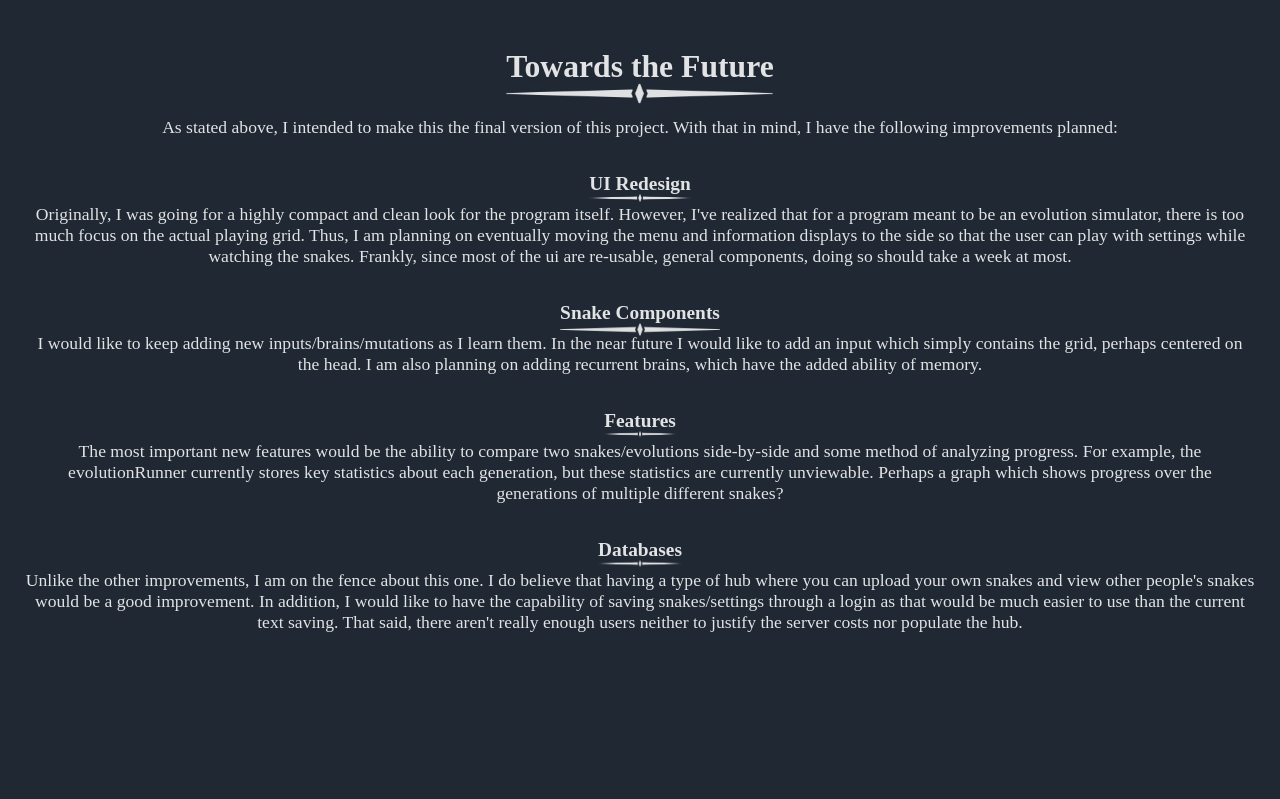
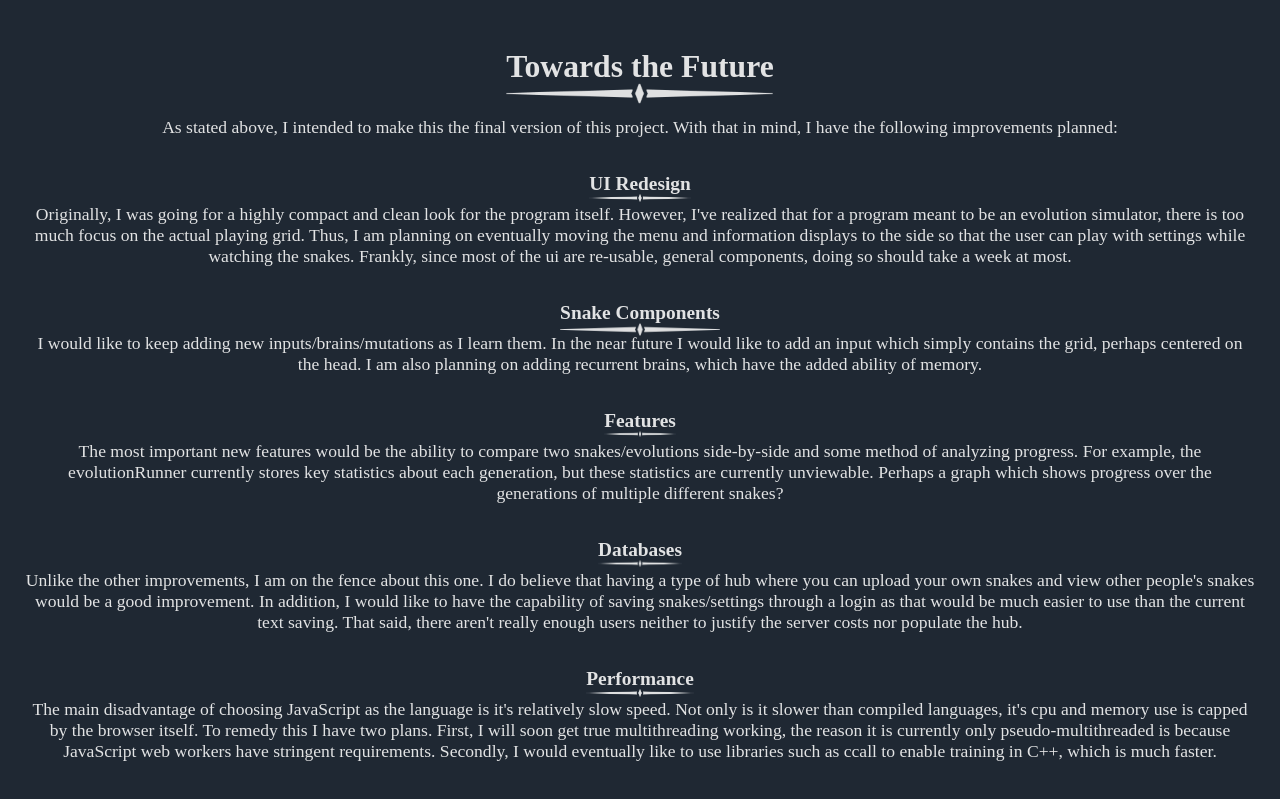
Before and after one commit to eelyort/shrewdSnek2, a plain HTML site: page index.html in a window 1280 px wide. Shown: the part 2201-3000 px from the top of the page. Before the commit the page ends 2887 px from the top, so only its background shows below. Drawn offline with nearby package versions, Linux system fonts and the light colour scheme.

Commit message:
text changes,  new instructions  performance "to the future"

```diff
--- a/index.html
+++ b/index.html
@@ -41,6 +41,7 @@
         Currently, the game is in showcase mode, where it plays randomly selected snakes that I trained previously. Floating your mouse over the top-left corner of the window should bring up a menu to begin.
         To begin evolving your very own snake, simply hit the "evolve" button and watch the magic happen. If you would like to customize/create the snake hit the "load" button.
         Doing so also allows you to browse all previous snakes and edit them at will. Lastly, the "edit evolution" button allows you to customize the evolution parameters.
+        To replay a snake, you can either hit the "play" button or the un-pause button at the bottom of the window.
     </p>
 </div>
 
@@ -130,6 +131,14 @@
         In addition, I would like to have the capability of saving snakes/settings through a login as that would be much easier to use than the current text saving.
         That said, there aren't really enough users neither to justify the server costs nor populate the hub.
     </p>
+    <span class="title small">Performance</span>
+    <p>
+        The main disadvantage of choosing JavaScript as the language is it's relatively slow speed.
+        Not only is it slower than compiled languages, it's cpu and memory use is capped by the browser itself.
+        To remedy this I have two plans.
+        First, I will soon get true multithreading working, the reason it is currently only pseudo-multithreaded is because JavaScript web workers have stringent requirements.
+        Secondly, I would eventually like to use libraries such as ccall to enable training in C++, which is much faster.
+    </p>
 </div>
 
 <!--Needed script for dot products and whatnot-->
```
